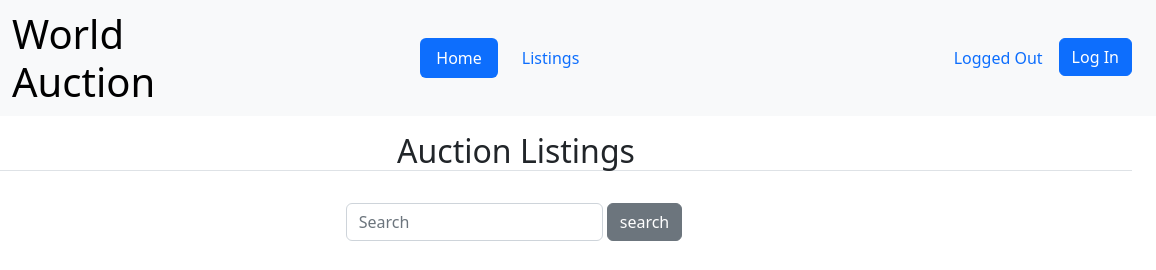
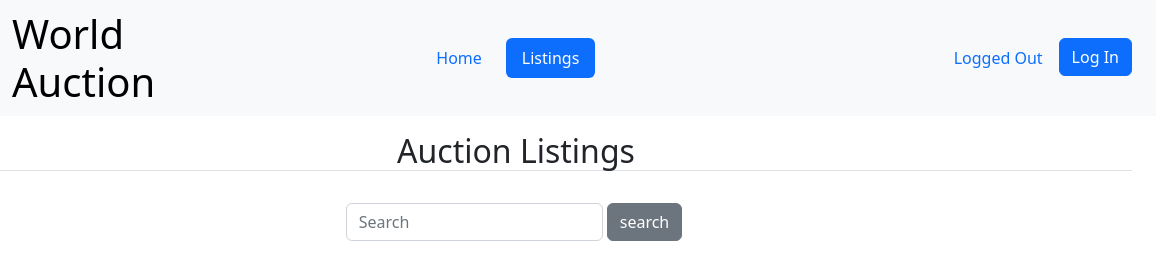
Before and after one commit to andjhay/Auction-Site-Semester-Project-2, a website with bundled scripts: page auctions.html in a window 1280 px wide. Shown: the top 270 px of the page, 124-1280 px from the left. Built offline with nearby package versions, Linux system fonts and the light colour scheme; no server answers.

Commit message:
html nav error and page descriptions

```diff
--- a/auctions.html
+++ b/auctions.html
@@ -4,6 +4,7 @@
     <meta charset="UTF-8" />
     <meta http-equiv="X-UA-Compatible" content="IE=edge" />
     <meta name="viewport" content="width=device-width, initial-scale=1.0" />
+    <meta name="description" content="Search and sort page of all listings for World Auction" />
     <title>World Auction - Listings</title>
     <link rel="stylesheet" href="node_modules/bootstrap/dist/css/bootstrap.min.css" />
     <link rel="stylesheet" href="css/styles.css" />
@@ -33,10 +34,10 @@
         <div id="firstNav" class="d-flex justify-content-center align-items-center">
           <ul class="nav nav-pills">
             <li class="nav-item m-1">
-              <a href="index.html" class="nav-link active" aria-current="page">Home</a>
+              <a href="index.html" class="nav-link" aria-current="page">Home</a>
             </li>
             <li class="nav-item m-1">
-              <a href="auctions.html" class="nav-link" aria-current="page">Listings</a>
+              <a href="auctions.html" class="nav-link active" aria-current="page">Listings</a>
             </li>
           </ul>
         </div>
```
Also changed, not shown: create_edit.html (+2 -1 lines), index.html (+2 -1 lines), login.html (+2 -1 lines), register.html (+2 -1 lines), userprofile.html (+2 -1 lines).
